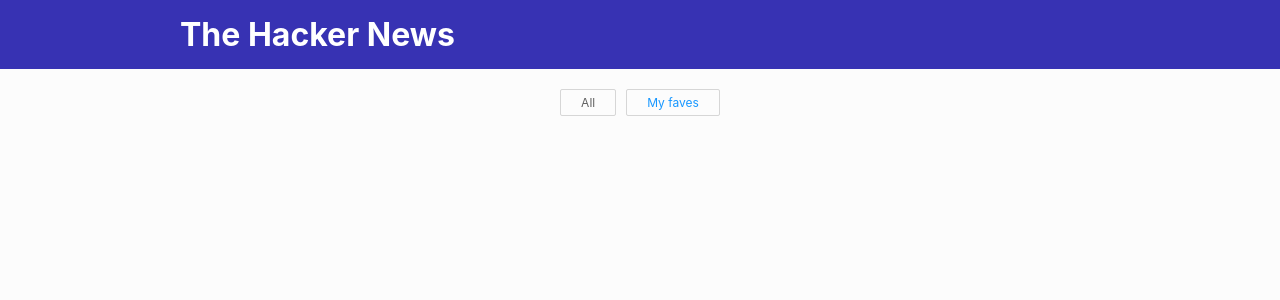
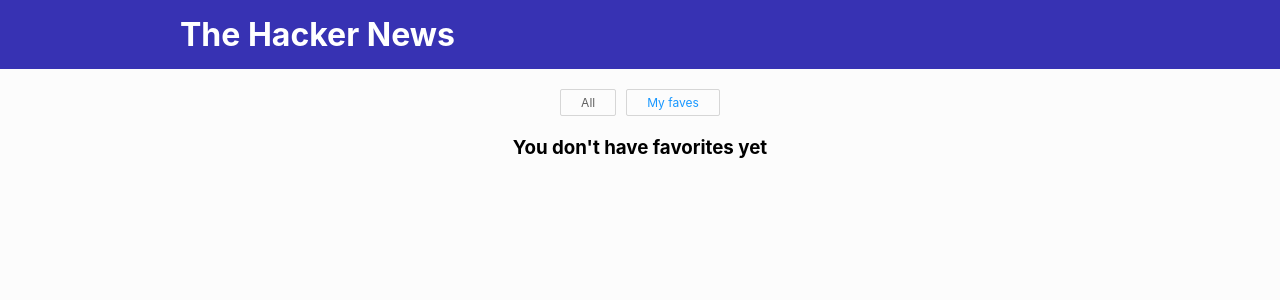
Before and after one commit to angelolev/hn-clone, a React (Vite) app: page /favorites in a window 1280 px wide. Shown: the top 300 px of the page. Built offline with nearby package versions, Linux system fonts and the light colour scheme.

Commit message:
feat(Favorites): add default text

```diff
--- a/src/components/Hit/styles/Hit.module.scss
+++ b/src/components/Hit/styles/Hit.module.scss
@@ -80,4 +80,10 @@
     cursor: pointer;
     margin-bottom: 2rem;
   }
+
+  &__empty {
+    display: flex;
+    justify-content: center;
+    margin: 2rem 0 0;
+  }
 }
--- a/src/routes/favorites.tsx
+++ b/src/routes/favorites.tsx
@@ -20,6 +20,14 @@
     setFavoriteHits(getLocalStorage("favoriteHits"));
   }, []);
 
+  if (!favoriteHits.length) {
+    return (
+      <div className={styles.hits__empty}>
+        <h3>You don't have favorites yet</h3>
+      </div>
+    );
+  }
+
   return (
     <div className={styles.hits}>
       {favoriteHits.map((hit: IHit) => (
```
